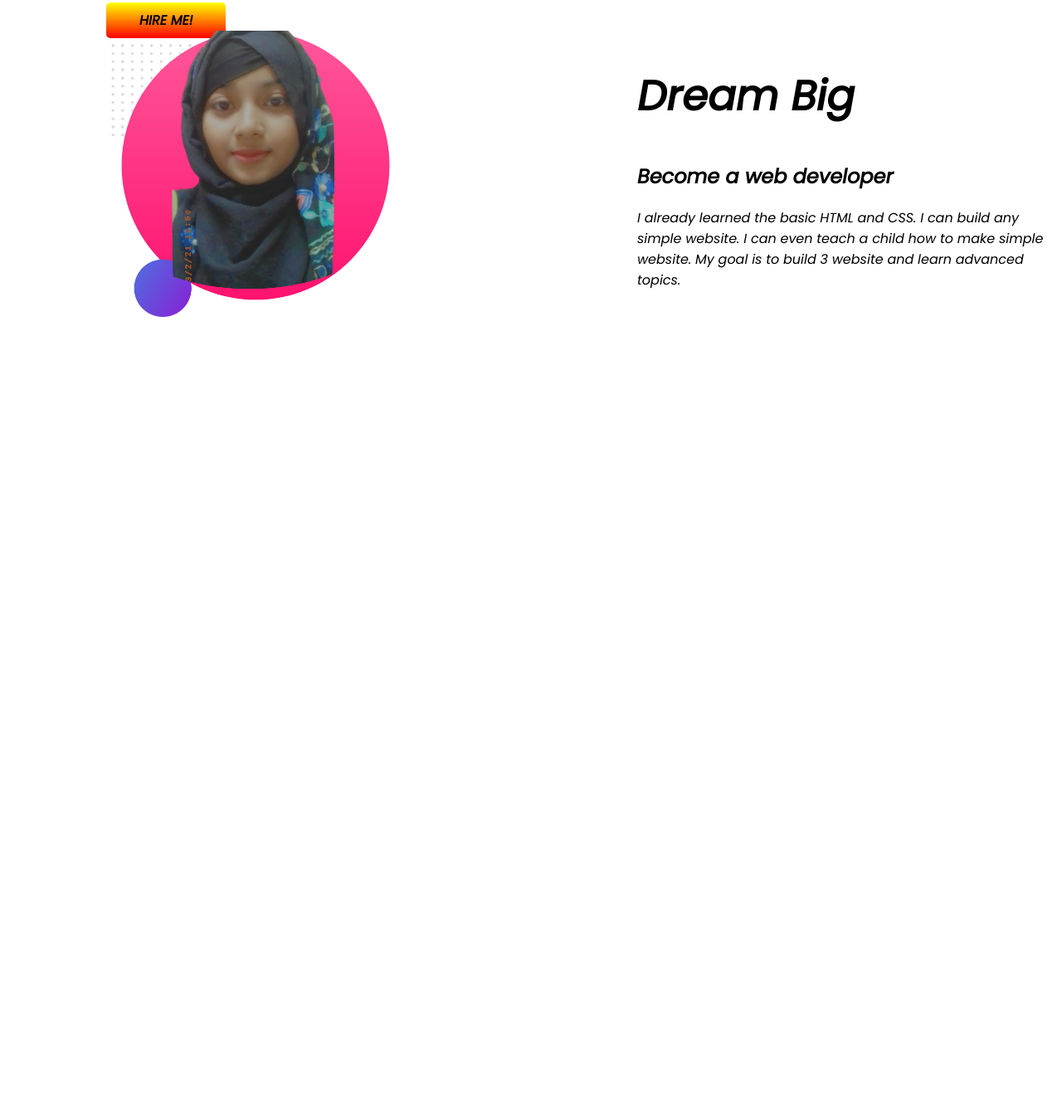
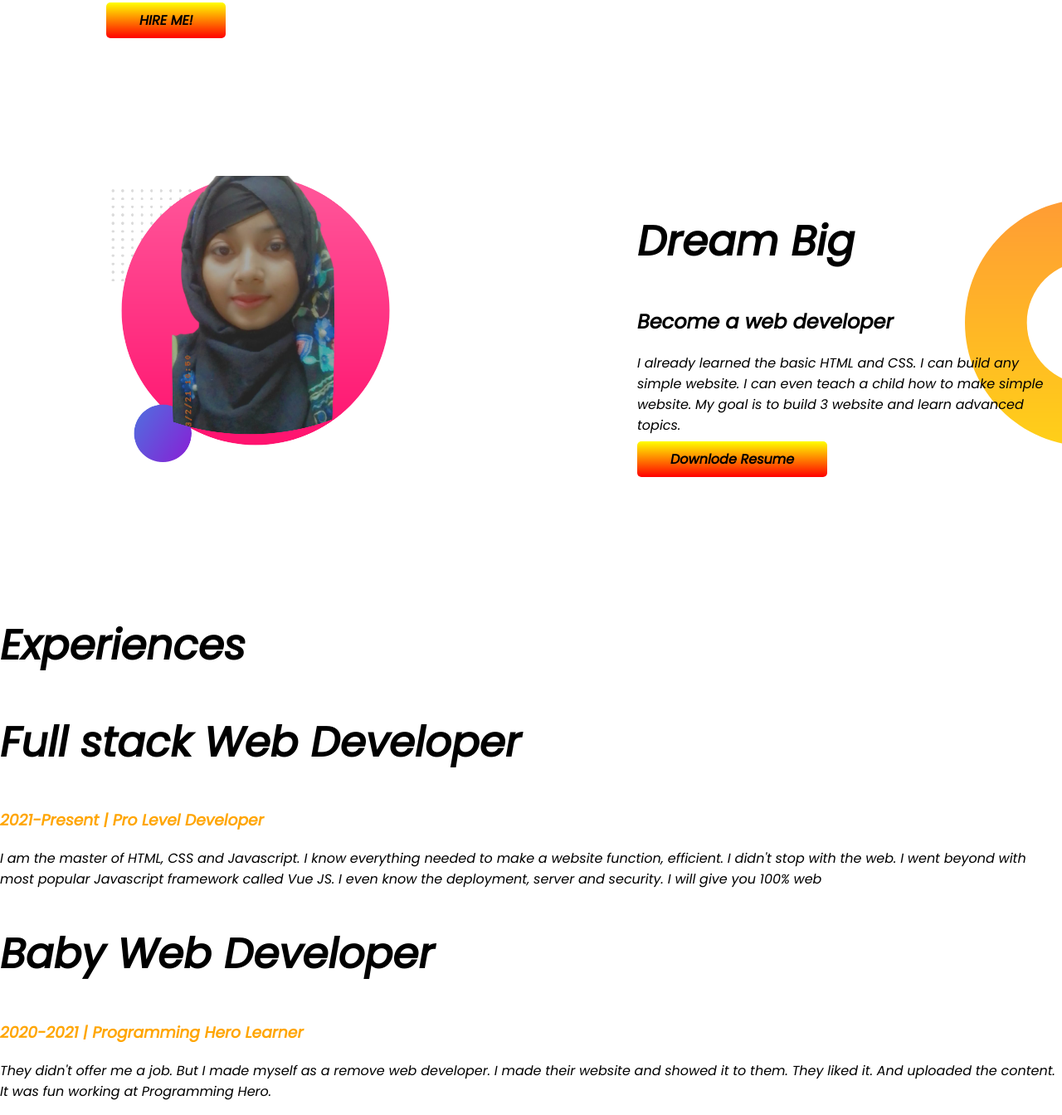
Before and after one commit to Maria-Hasan/developer-portfolio, a plain HTML site: page index.html in a window 1280 px wide. Shown: the part 401-1745 px from the top of the page at 83% size. Before the commit the page ends 800 px from the top, so only its background shows below. Drawn offline with Linux system fonts and the light colour scheme.

Commit message:
experience added

```diff
--- a/index.html
+++ b/index.html
@@ -11,7 +11,7 @@
     <link rel="stylesheet" href="style.css">
 </head>
 <body>
-    <section class="top-banner">
+    <section class="top-banner flexible-container">
     <div class="half-width">
   <h1>Welcome To</h1>
   <h1><span class="orange-color">Maria Hasan</span> World!</h1>
@@ -23,7 +23,7 @@
   <img src="my-bg.png">
   </div>
 </section>
-<section class="dream-big">
+<section class="dream-big flexible-container">
     <div class="half-width">
         <img src="my-bg2.png">
     </div>
@@ -31,7 +31,23 @@
         <h1>Dream Big</h1>
         <h2>Become a web developer</h2>
         <p>I already learned the basic HTML and CSS.  I can build any simple website. I can even teach a child how to make simple website. My goal is to build 3 website and learn advanced topics.</p>
+        <a class="link-button" href="https://www.linkedin.com/in/maria-hasan-014577216/" target="_blank">Downlode Resume</a>
     </div>
+</section>
+<section class="Experience-area">
+    <h1>Experiences</h1>
+    <div>
+        <h1>
+            Full stack Web Developer
+        </h1>
+        <h3 class="orange-color">2021-Present | Pro Level Developer</h3>
+        <p>I am the master of HTML, CSS and Javascript. I know everything needed to make a website function, efficient. I didn't stop with the web. I went beyond with most popular Javascript framework called Vue JS. I even know the deployment, server and security. I will give you 100% web</p>
+    </div>
+    <h1>
+        Baby Web Developer
+    </h1>
+    <h3 class="orange-color">2020-2021 | Programming Hero Learner</h3>
+    <p>They didn't offer me a job. But I made myself as a remove web developer. I made their website and showed it to them. They liked it. And uploaded the content. It was fun working at Programming Hero.</p>
 
 </section>
 
--- a/style.css
+++ b/style.css
@@ -8,8 +8,9 @@ h1{
 .orange-color{
     color:orange;
 }
-section{
+.flexible-container{
     display:flex;
+    margin-bottom: 175px;
 }
 .half-width{
    width:50%;
@@ -30,3 +31,8 @@ section{
     background-image:url(images/top-banner.png);
     background-repeat: no-repeat;
 }
+.dream-big{
+    background-image: url(images/dream-bg.png);
+    background-repeat: no-repeat;
+    background-position: right;
+}
```
